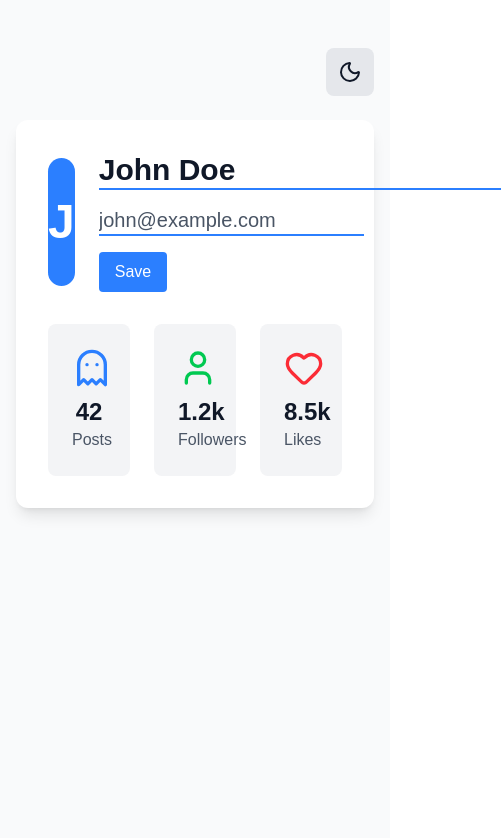
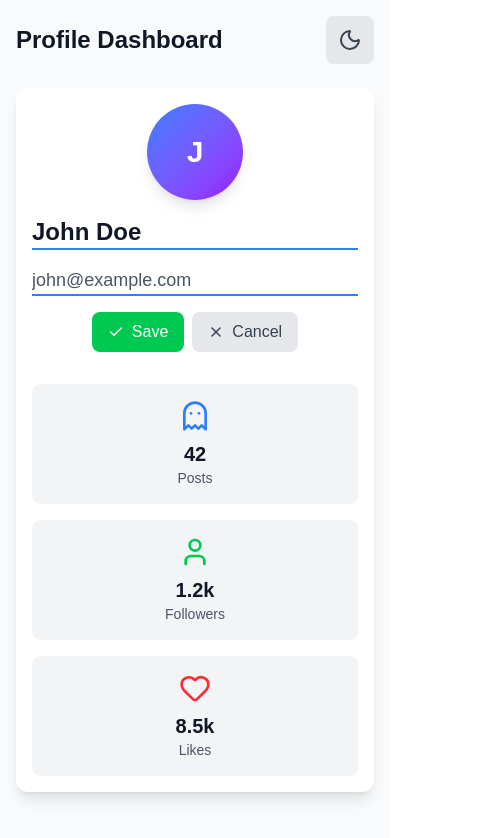
Before and after one commit to brijeshborad/git-worktree-demo, a Next.js app: page /test-one in a window 390 px wide. Both pictures are taken after a click on the button "Edit Profile". Shown: the top 838 px of the page, 501 px wide, since content can reach past the window. Built offline with nearby package versions, Linux system fonts and the light colour scheme.

Commit message:
Update page-one UI

```diff
--- a/src/app/test-one/page.tsx
+++ b/src/app/test-one/page.tsx
@@ -1,77 +1,193 @@
 'use client';
 
 import { useState } from 'react';
-import { User, Mail, Ghost, Heart, Moon, Sun } from 'lucide-react';
+import { User, Mail, Ghost, Heart, Moon, Sun, Check, X } from 'lucide-react';
 
 export default function TestOne() {
     const [name, setName] = useState('John Doe');
     const [email, setEmail] = useState('john@example.com');
+    const [tempName, setTempName] = useState('John Doe');
+    const [tempEmail, setTempEmail] = useState('john@example.com');
     const [isEditing, setIsEditing] = useState(false);
     const [darkMode, setDarkMode] = useState(false);
+    const [errors, setErrors] = useState({ name: '', email: '' });
+
+    const validateEmail = (email: string) => {
+        const emailRegex = /^[^\s@]+@[^\s@]+\.[^\s@]+$/;
+        return emailRegex.test(email);
+    };
+
+    const validateName = (name: string) => {
+        return name.trim().length >= 2;
+    };
+
+    const handleSave = () => {
+        const newErrors = { name: '', email: '' };
+
+        if (!validateName(tempName)) {
+            newErrors.name = 'Name must be at least 2 characters long';
+        }
+
+        if (!validateEmail(tempEmail)) {
+            newErrors.email = 'Please enter a valid email address';
+        }
+
+        setErrors(newErrors);
+
+        if (!newErrors.name && !newErrors.email) {
+            setName(tempName);
+            setEmail(tempEmail);
+            setIsEditing(false);
+        }
+    };
+
+    const handleCancel = () => {
+        setTempName(name);
+        setTempEmail(email);
+        setErrors({ name: '', email: '' });
+        setIsEditing(false);
+    };
+
+    const handleEdit = () => {
+        setTempName(name);
+        setTempEmail(email);
+        setIsEditing(true);
+    };
 
     return (
-        <div className={`min-h-screen ${darkMode ? 'bg-gray-900 text-white' : 'bg-gray-50 text-gray-900'} py-12 px-4`}>
+        <div className={`min-h-screen transition-colors duration-300 ${darkMode ? 'bg-gray-900 text-white' : 'bg-gray-50 text-gray-900'} py-4 sm:py-12 px-4`}>
             <div className="max-w-4xl mx-auto">
-                <div className="flex justify-end mb-6">
+                <div className="flex justify-between items-center mb-6">
+                    <h1 className="text-2xl font-bold">Profile Dashboard</h1>
                     <button
                         onClick={() => setDarkMode(!darkMode)}
-                        className="p-3 rounded-lg bg-gray-200 dark:bg-gray-800 hover:bg-gray-300 dark:hover:bg-gray-700"
+                        className={`p-3 rounded-lg transition-colors duration-200 ${
+                            darkMode
+                                ? 'bg-gray-800 hover:bg-gray-700 text-yellow-400'
+                                : 'bg-gray-200 hover:bg-gray-300 text-gray-700'
+                        }`}
+                        aria-label={`Switch to ${darkMode ? 'light' : 'dark'} mode`}
                     >
                         {darkMode ? <Sun className="w-6 h-6" /> : <Moon className="w-6 h-6" />}
                     </button>
                 </div>
 
-                <div className="bg-white dark:bg-gray-800 rounded-xl shadow-lg p-8">
-                    <div className="flex items-center space-x-6 mb-8">
-                        <div className="w-32 h-32 bg-blue-500 rounded-full flex items-center justify-center text-5xl font-bold text-white">
-                            {name.charAt(0)}
+                <div className={`${darkMode ? 'bg-gray-800' : 'bg-white'} rounded-xl shadow-lg p-4 sm:p-8 transition-colors duration-300`}>
+                    <div className="flex flex-col sm:flex-row items-center sm:space-x-6 space-y-4 sm:space-y-0 mb-8">
+                        <div className="w-24 h-24 sm:w-32 sm:h-32 bg-gradient-to-br from-blue-500 to-purple-600 rounded-full flex items-center justify-center text-3xl sm:text-5xl font-bold text-white shadow-lg">
+                            {name.charAt(0).toUpperCase()}
                         </div>
-                        <div>
+                        <div className="flex-1 text-center sm:text-left">
                             {isEditing ? (
                                 <div className="space-y-4">
-                                    <input
-                                        value={name}
-                                        onChange={(e) => setName(e.target.value)}
-                                        className="text-3xl font-bold bg-transparent border-b-2 border-blue-500 focus:outline-none"
-                                    />
-                                    <input
-                                        value={email}
-                                        onChange={(e) => setEmail(e.target.value)}
-                                        className="text-xl text-gray-600 dark:text-gray-400 bg-transparent border-b-2 border-blue-500 focus:outline-none"
-                                    />
+                                    <div>
+                                        <label htmlFor="name-input" className="sr-only">Name</label>
+                                        <input
+                                            id="name-input"
+                                            value={tempName}
+                                            onChange={(e) => setTempName(e.target.value)}
+                                            className={`text-2xl sm:text-3xl font-bold bg-transparent border-b-2 focus:outline-none transition-colors w-full ${
+                                                errors.name
+                                                    ? 'border-red-500'
+                                                    : 'border-blue-500 focus:border-blue-600'
+                                            } ${darkMode ? 'text-white' : 'text-gray-900'}`}
+                                            placeholder="Enter your name"
+                                        />
+                                        {errors.name && (
+                                            <p className="text-red-500 text-sm mt-1">{errors.name}</p>
+                                        )}
+                                    </div>
+                                    <div>
+                                        <label htmlFor="email-input" className="sr-only">Email</label>
+                                        <input
+                                            id="email-input"
+                                            type="email"
+                                            value={tempEmail}
+                                            onChange={(e) => setTempEmail(e.target.value)}
+                                            className={`text-lg sm:text-xl bg-transparent border-b-2 focus:outline-none transition-colors w-full ${
+                                                errors.email
+                                                    ? 'border-red-500'
+                                                    : 'border-blue-500 focus:border-blue-600'
+                                            } ${darkMode ? 'text-gray-300' : 'text-gray-600'}`}
+                                            placeholder="Enter your email"
+                                        />
+                                        {errors.email && (
+                                            <p className="text-red-500 text-sm mt-1">{errors.email}</p>
+                                        )}
+                                    </div>
                                 </div>
                             ) : (
                                 <>
-                                    <h1 className="text-3xl font-bold">{name}</h1>
-                                    <p className="text-xl text-gray-600 dark:text-gray-400 flex items-center gap-2">
+                                    <h2 className="text-2xl sm:text-3xl font-bold mb-2">{name}</h2>
+                                    <p className={`text-lg sm:text-xl flex items-center justify-center sm:justify-start gap-2 ${
+                                        darkMode ? 'text-gray-300' : 'text-gray-600'
+                                    }`}>
                                         <Mail className="w-5 h-5" /> {email}
                                     </p>
                                 </>
                             )}
-                            <button
-                                onClick={() => setIsEditing(!isEditing)}
-                                className="mt-4 px-4 py-2 bg-blue-500 text-white rounded hover:bg-blue-600"
-                            >
-                                {isEditing ? 'Save' : 'Edit Profile'}
-                            </button>
+                            <div className="mt-4 flex gap-2 justify-center sm:justify-start">
+                                {isEditing ? (
+                                    <>
+                                        <button
+                                            onClick={handleSave}
+                                            className="px-4 py-2 bg-green-500 text-white rounded-lg hover:bg-green-600 transition-colors duration-200 flex items-center gap-2"
+                                            aria-label="Save changes"
+                                        >
+                                            <Check className="w-4 h-4" /> Save
+                                        </button>
+                                        <button
+                                            onClick={handleCancel}
+                                            className={`px-4 py-2 rounded-lg transition-colors duration-200 flex items-center gap-2 ${
+                                                darkMode
+                                                    ? 'bg-gray-700 text-gray-300 hover:bg-gray-600'
+                                                    : 'bg-gray-200 text-gray-700 hover:bg-gray-300'
+                                            }`}
+                                            aria-label="Cancel editing"
+                                        >
+                                            <X className="w-4 h-4" /> Cancel
+                                        </button>
+                                    </>
+                                ) : (
+                                    <button
+                                        onClick={handleEdit}
+                                        className="px-4 py-2 bg-blue-500 text-white rounded-lg hover:bg-blue-600 transition-colors duration-200"
+                                        aria-label="Edit profile"
+                                    >
+                                        Edit Profile
+                                    </button>
+                                )}
+                            </div>
                         </div>
                     </div>
 
-                    <div className="grid grid-cols-3 gap-6">
-                        <div className="text-center p-6 bg-gray-100 dark:bg-gray-700 rounded-lg">
-                            <Ghost className="w-10 h-10 mx-auto mb-2 text-blue-500" />
-                            <p className="text-2xl font-bold">42</p>
-                            <p className="text-gray-600 dark:text-gray-400">Posts</p>
+                    <div className="grid grid-cols-1 sm:grid-cols-3 gap-4 sm:gap-6">
+                        <div className={`text-center p-4 sm:p-6 rounded-lg transition-all duration-200 hover:scale-105 ${
+                            darkMode ? 'bg-gray-700 hover:bg-gray-600' : 'bg-gray-100 hover:bg-gray-200'
+                        }`}>
+                            <Ghost className="w-8 h-8 sm:w-10 sm:h-10 mx-auto mb-2 text-blue-500" />
+                            <p className="text-xl sm:text-2xl font-bold">42</p>
+                            <p className={`text-sm sm:text-base ${
+                                darkMode ? 'text-gray-300' : 'text-gray-600'
+                            }`}>Posts</p>
                         </div>
-                        <div className="text-center p-6 bg-gray-100 dark:bg-gray-700 rounded-lg">
-                            <User className="w-10 h-10 mx-auto mb-2 text-green-500" />
-                            <p className="text-2xl font-bold">1.2k</p>
-                            <p className="text-gray-600 dark:text-gray-400">Followers</p>
+                        <div className={`text-center p-4 sm:p-6 rounded-lg transition-all duration-200 hover:scale-105 ${
+                            darkMode ? 'bg-gray-700 hover:bg-gray-600' : 'bg-gray-100 hover:bg-gray-200'
+                        }`}>
+                            <User className="w-8 h-8 sm:w-10 sm:h-10 mx-auto mb-2 text-green-500" />
+                            <p className="text-xl sm:text-2xl font-bold">1.2k</p>
+                            <p className={`text-sm sm:text-base ${
+                                darkMode ? 'text-gray-300' : 'text-gray-600'
+                            }`}>Followers</p>
                         </div>
-                        <div className="text-center p-6 bg-gray-100 dark:bg-gray-700 rounded-lg">
-                            <Heart className="w-10 h-10 mx-auto mb-2 text-red-500" />
-                            <p className="text-2xl font-bold">8.5k</p>
-                            <p className="text-gray-600 dark:text-gray-400">Likes</p>
+                        <div className={`text-center p-4 sm:p-6 rounded-lg transition-all duration-200 hover:scale-105 ${
+                            darkMode ? 'bg-gray-700 hover:bg-gray-600' : 'bg-gray-100 hover:bg-gray-200'
+                        }`}>
+                            <Heart className="w-8 h-8 sm:w-10 sm:h-10 mx-auto mb-2 text-red-500" />
+                            <p className="text-xl sm:text-2xl font-bold">8.5k</p>
+                            <p className={`text-sm sm:text-base ${
+                                darkMode ? 'text-gray-300' : 'text-gray-600'
+                            }`}>Likes</p>
                         </div>
                     </div>
                 </div>
```
